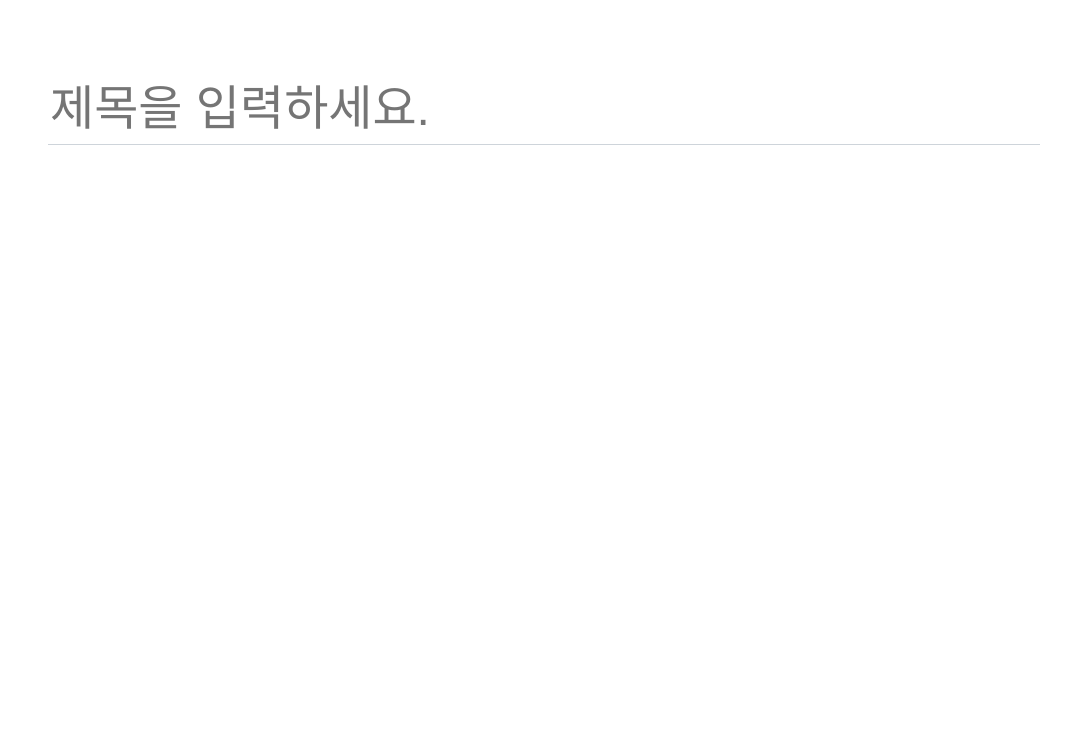
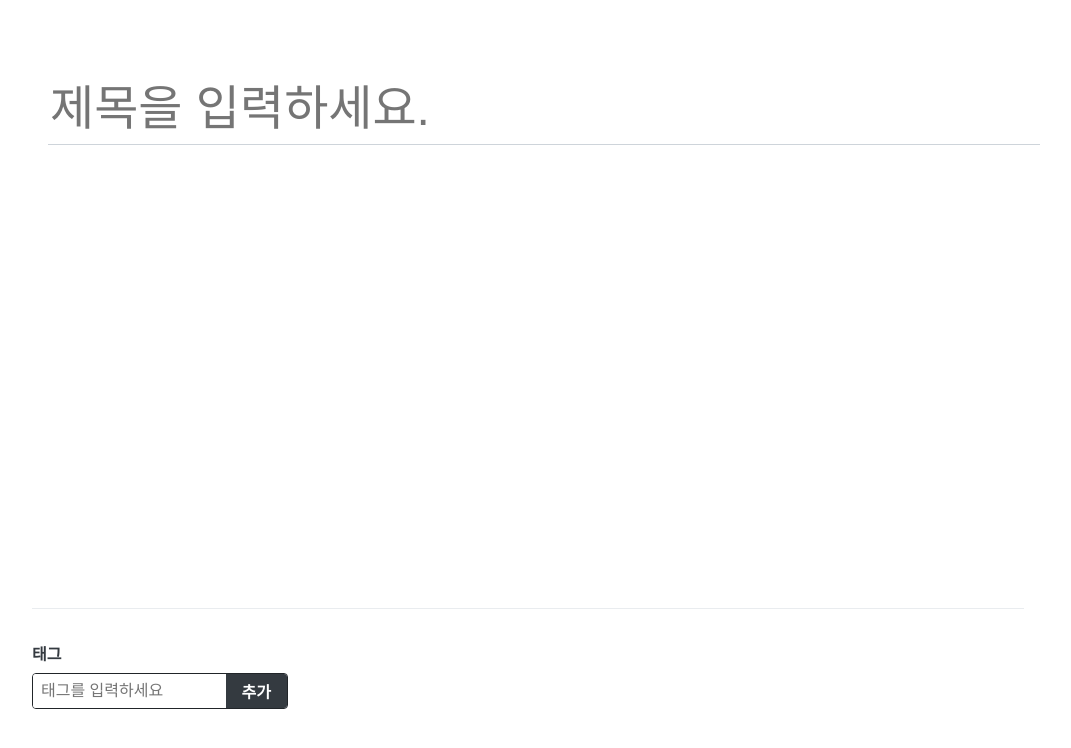
Before and after one commit to hiuny/react-blog, a React (Create React App) app in the folder blog-frontend/: page /write in a window 1280 px wide. Shown: the top 748 px of the page, without its empty margins (112-1183 px from the left). Built offline with nearby package versions, Linux system fonts and the light colour scheme.

Commit message:
[25.2.1] TagBox 만들기 완료

```diff
--- /dev/null
+++ b/blog-frontend/src/components/write/TagBox.js
@@ -0,0 +1,120 @@
+import React, { useCallback, useState } from 'react'
+import styled from 'styled-components'
+import palette from '../../lib/styles/palette'
+
+const TagBoxBlock = styled.div`
+  width: 100%;
+  border-top: 1px solid ${palette.gray[2]};
+  padding-top: 2rem;
+
+  h4 {
+    color: ${palette.gray[8]};
+    margin-top: 0;
+    margin-bottom: 0.5rem;
+  }
+`
+
+const TagForm = styled.form`
+  border-radius: 4px;
+  overflow: hidden;
+  display: flex;
+  width: 256px;
+  border: 1px solid ${palette.gray[9]}; /** 스타일 초기화 */
+
+  input, button {
+    outline: none;
+    border: none;
+    font-size: 1rem;
+  }
+
+  input {
+    padding: 0.5rem;
+    flex: 1;
+    min-width: 0;
+  }
+
+  button {
+    cursor: pointer;
+    padding-right: 1rem;
+    padding-left: 1rem;
+    border: none;
+    background: ${palette.gray[8]};
+    color: white;
+    font-weight: bold;
+    &:hover {
+      background: ${palette.gray[6]};
+    }
+  }
+`
+
+const Tag = styled.div`
+  margin-right: 0.5rem;
+  color: ${palette.gray[6]};
+  cursor: pointer;
+  &:hover {
+    opacity: 0.5;
+  }
+`
+
+const TagListBlock = styled.div`
+  display: flex;
+  margin-top: 0.5rem;
+`
+
+// React.memo를 사용하여 tag 값이 바뀔 때만 리렌더링 되도록 처리
+const TagItem = React.memo(({ tag, onRemove }) => <Tag onClick={() => onRemove(tag)}>#{tag}</Tag>)
+
+// React.memo를 사용하여 tags 값이 바뀔 때만 리렌더링 되도록 처리
+const TagList = React.memo(({ tags, onRemove }) => (
+  <TagListBlock>
+    {tags.map(tag => (
+      <TagItem key={tag} tag={tag} onRemove={onRemove} />
+    ))}
+  </TagListBlock>
+))
+
+const TagBox = () => {
+  const [input, setInput] = useState('')
+  const [localTags, setLocalTags] = useState([])
+  const insertTag = useCallback(
+    tag => {
+      if (!tag) return // 공백이라면 추가하지 않음
+      if (localTags.includes(tag)) return // 이미 존재한다면 추가하지 않음
+      setLocalTags([...localTags, tag])
+    },
+    [localTags],
+  )
+  const onRemove = useCallback(
+    tag => {
+      setLocalTags(localTags.filter(t => t !== tag))
+    },
+    [localTags],
+  )
+  const onChange = useCallback(e => {
+    setInput(e.target.value)
+  }, [])
+  const onSubmit = useCallback(
+    e => {
+      e.preventDefault()
+      insertTag(input.trim()) // 앞뒤 공백을 없앤 후 등록
+      setInput('') // input 초기화
+    },
+    [input, insertTag]
+  )
+  return (
+    <TagBoxBlock>
+      <h4>태그</h4>
+      <TagForm onSubmit={onSubmit}>
+        <input
+          placeholder="태그를 입력하세요"
+          value={input}
+          onChange={onChange}
+        />
+        <button type="submit">추가</button>
+      </TagForm>
+      <TagList tags={localTags} onRemove={onRemove} />
+    </TagBoxBlock>
+  )
+}
+
+export default TagBox
--- a/blog-frontend/src/pages/WritePage.js
+++ b/blog-frontend/src/pages/WritePage.js
@@ -1,10 +1,12 @@
 import Editor from '../components/write/Editor'
+import TagBox from '../components/write/TagBox'
 import Responsive from '../components/common/Responsive'
 
 const WritePage = () => {
   return (
     <Responsive>
       <Editor />
+      <TagBox />
     </Responsive>
   )
 }
```
